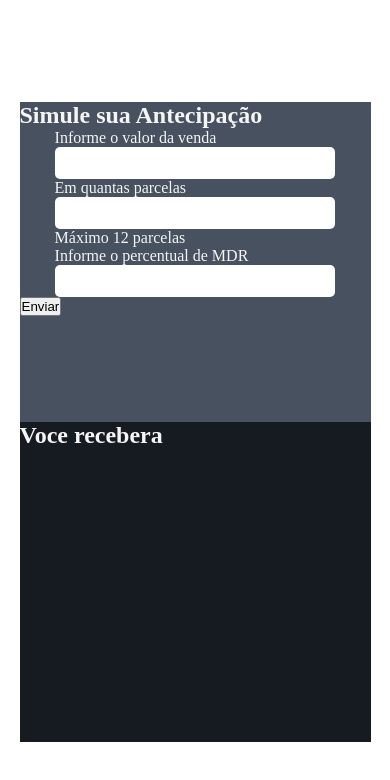
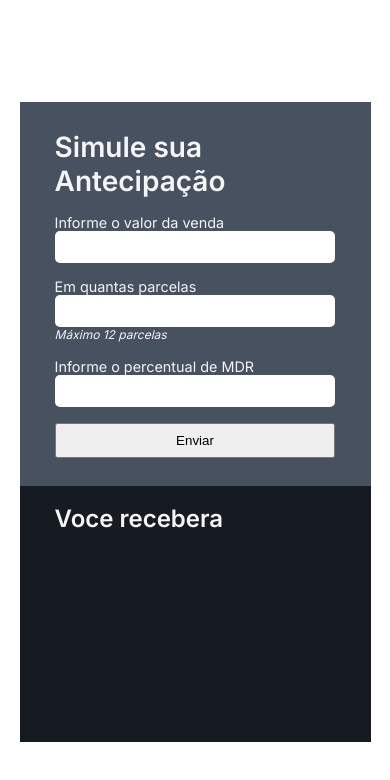
Before and after one commit to emergs/Calculadora-de-Antecipa-o, a React (Vite) app: page / in a window 390 px wide. Shown: the top 780 px of the page. Built offline with nearby package versions, Linux system fonts and the light colour scheme.

Commit message:
feat:estilização mobile

```diff
--- a/src/components/AnticipationResult/index.tsx
+++ b/src/components/AnticipationResult/index.tsx
@@ -7,7 +7,7 @@ const AnticipationResult = () => {
 
   for (const chave in listDays) {
     if (listDays.hasOwnProperty(chave)) {
-      valuesAnticipation.push(<li>${chave}: ${listDays[chave]}</li>);
+      valuesAnticipation.push(<li>{chave}: R$ {listDays[chave]}</li>);
     }
   }
 
--- a/src/components/Box/index.tsx
+++ b/src/components/Box/index.tsx
@@ -2,7 +2,7 @@ import { ReactNode } from "react"
 import { IChildren } from "../../contexts/MainPageProvider"
 import { BoxStyle } from "./style"
 
-const Box = ({children }: IChildren) => {
+const Box = ({ children }: IChildren) => {
   return (
     <BoxStyle>
       {children}
--- a/src/components/Box/style.ts
+++ b/src/components/Box/style.ts
@@ -3,7 +3,7 @@ import styled from "styled-components";
 const BoxStyle = styled.div`
   @media(max-width:768px){
     background-color:'inherit';
-    width: 80%;
+    width: 100%;
     height: 'auto';
     padding:0 10%;
     display: flex;
--- a/src/components/BoxResults/index.tsx
+++ b/src/components/BoxResults/index.tsx
@@ -1,7 +1,7 @@
 import { IChildren } from "../../contexts/MainPageProvider"
 import BoxResultsStyle from "./style"
 
-const BoxResults = ({children }: IChildren) => {
+const BoxResults = ({ children }: IChildren) => {
   return (
     <BoxResultsStyle>
       {children}
--- a/src/components/BoxResults/style.ts
+++ b/src/components/BoxResults/style.ts
@@ -2,8 +2,25 @@ import styled from "styled-components";
 
 const BoxResultsStyle = styled.section`
     @media(max-width: 768px){
-        height: 50%;
+        height: 40%;
         width: 100%;
+        padding: 5% 10%;
+
+        h1{
+          font: var(--title2);
+          margin-bottom: 15px;
+        }
+
+        ul{
+          height: 90%;
+          display: flex;
+          flex-direction: column;
+          justify-content: space-evenly;
+        }
+
+        ul li{
+          font: var(--label);
+        }
     }
 
     background-color:var(--primary-color);
--- a/src/components/Form/style.ts
+++ b/src/components/Form/style.ts
@@ -2,8 +2,37 @@ import styled from "styled-components";
 
 const FormStyle = styled.section`
     @media(max-width:768px){
-       height: 50%;
+       height: 60%;
        width: 100%;
+       padding: 20px 0;
+
+       form{
+        height: 100%;
+        display: flex;
+        flex-direction: column;
+        justify-content: space-around;
+        align-content: center;
+       }
+
+       h1{
+        padding-left: 10%;
+        font: var(--title1);
+       }
+
+       Label{
+        font: var(--text);
+       }
+
+       span{
+        font: var(--span);
+       }
+
+       button{
+        width: 80%;
+        margin: 0 10%;
+        height: 35px;
+       }
+
     }
 
     width: 60%;
--- a/src/styles/GlobalStyles.ts
+++ b/src/styles/GlobalStyles.ts
@@ -6,16 +6,18 @@ const GlobalStyle = createGlobalStyle`
     --secondary-color: #475160;
     --tertiary-color: #f5f5f5;
 
-    --title1: bold 28px 'Inter',sans-serif;
+    --title1: bold 1.75rem 'Inter',sans-serif;
     --title2:bold 24px 'Inter',sans-serif;
-    --text:normal 18px 'Inter',sans-serif;
-    --label:normal 14px 'Inter',sans-serif;
-    --span:normal 10px 'Inter',sans-serif;
+    --text:normal 0.9rem 'Inter',sans-serif;
+    --label:normal 1rem 'Inter',sans-serif;
+    --span:italic 0.75rem 'Inter',sans-serif;
   }
 
   *{
     margin: 0;
     padding: 0;
+    list-style: none;
+    box-sizing: border-box;
   }
 
   #root{
```
Also changed, not shown: src/components/Form/index.tsx (+14 -14 lines). Lines whose indentation alone changed are shown as unchanged.
